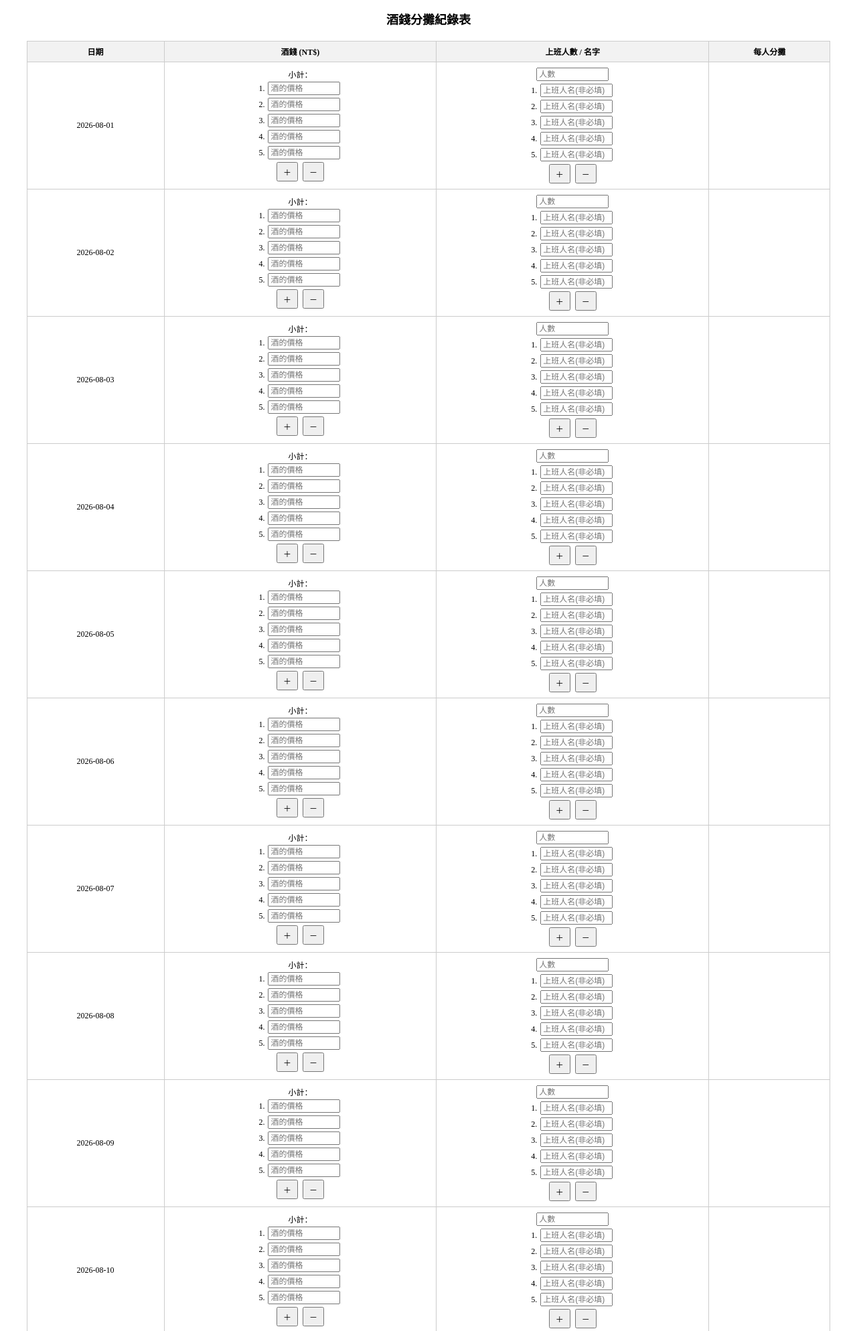
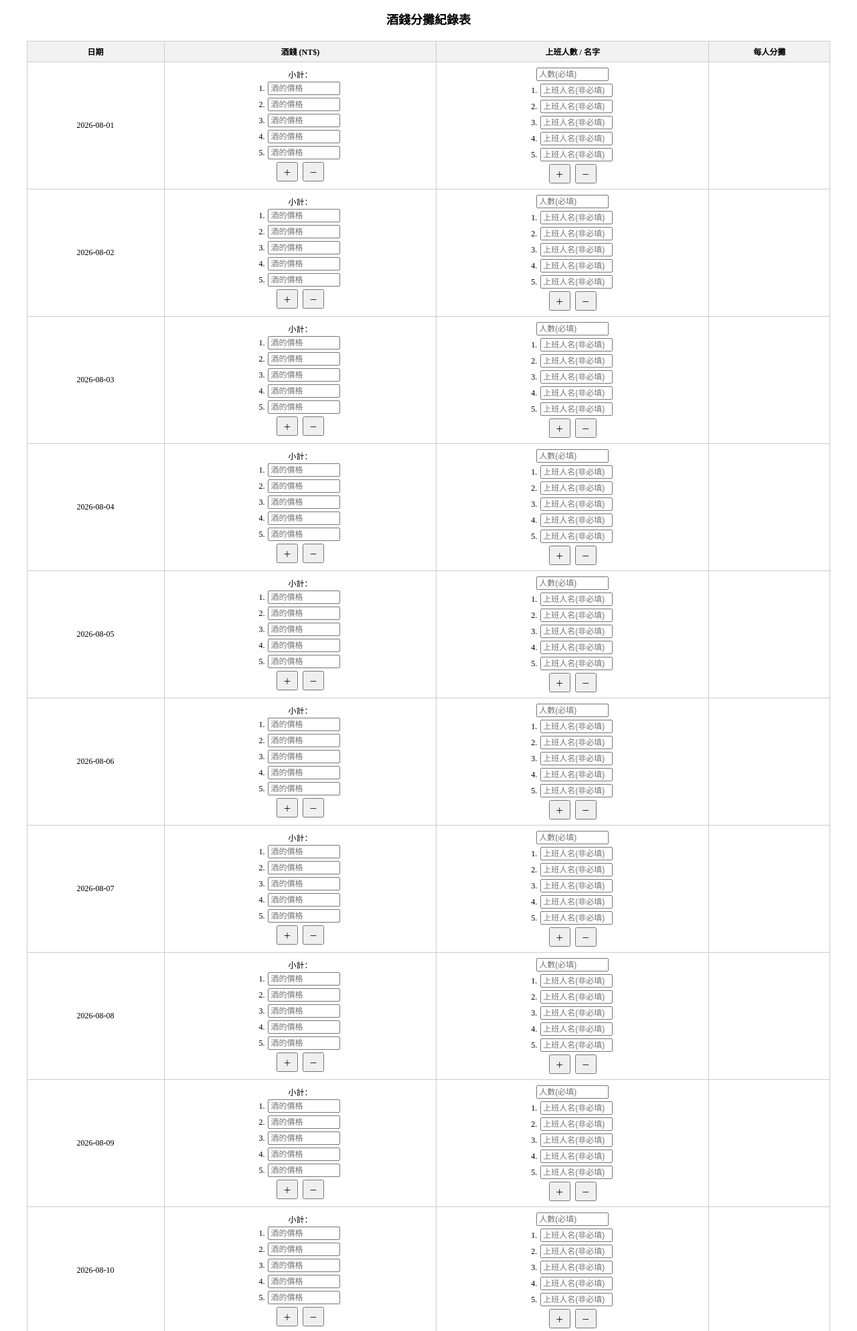
Before and after one commit to bubble7120/share, a Flask app: page / in a window 1280 px wide. Shown: the top 1988 px of the page at 67% size. Run offline with Flask 3, Linux system fonts and the light colour scheme.

Commit message:
Update index.html

```diff
--- a/templates/index.html
+++ b/templates/index.html
@@ -54,7 +54,7 @@
           <button type="button" onclick="removeBottle(${d})">－</button>
         </td>
         <td>
-          <input type="number" name="staff_${d}" placeholder="人數" oninput="calc(${d})"><br>
+          <input type="number" name="staff_${d}" placeholder="人數(必填)" oninput="calc(${d})"><br>
           <div id="names_${d}">
             ${Array(5).fill().map((_, i) =>
               `${i+1}. <input type="text" name="name_${d}" placeholder="上班人名(非必填)">`
```
